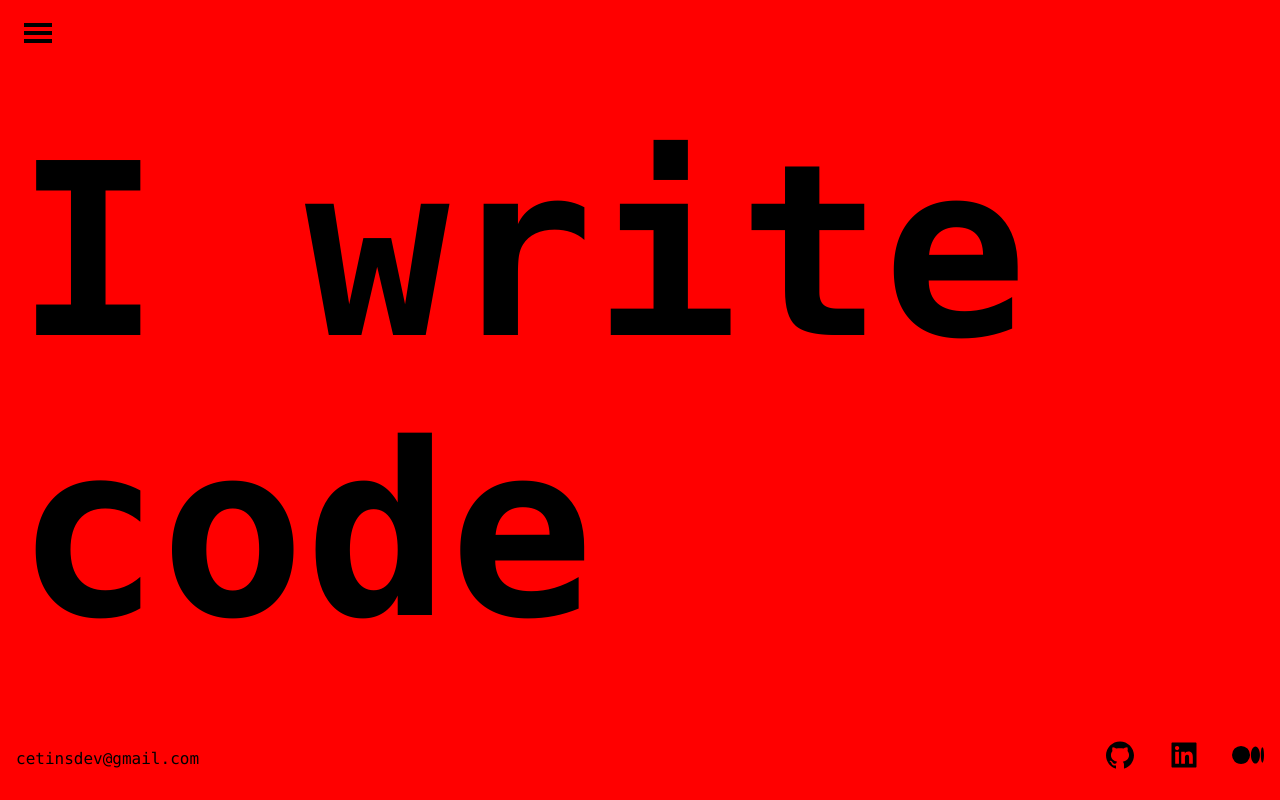
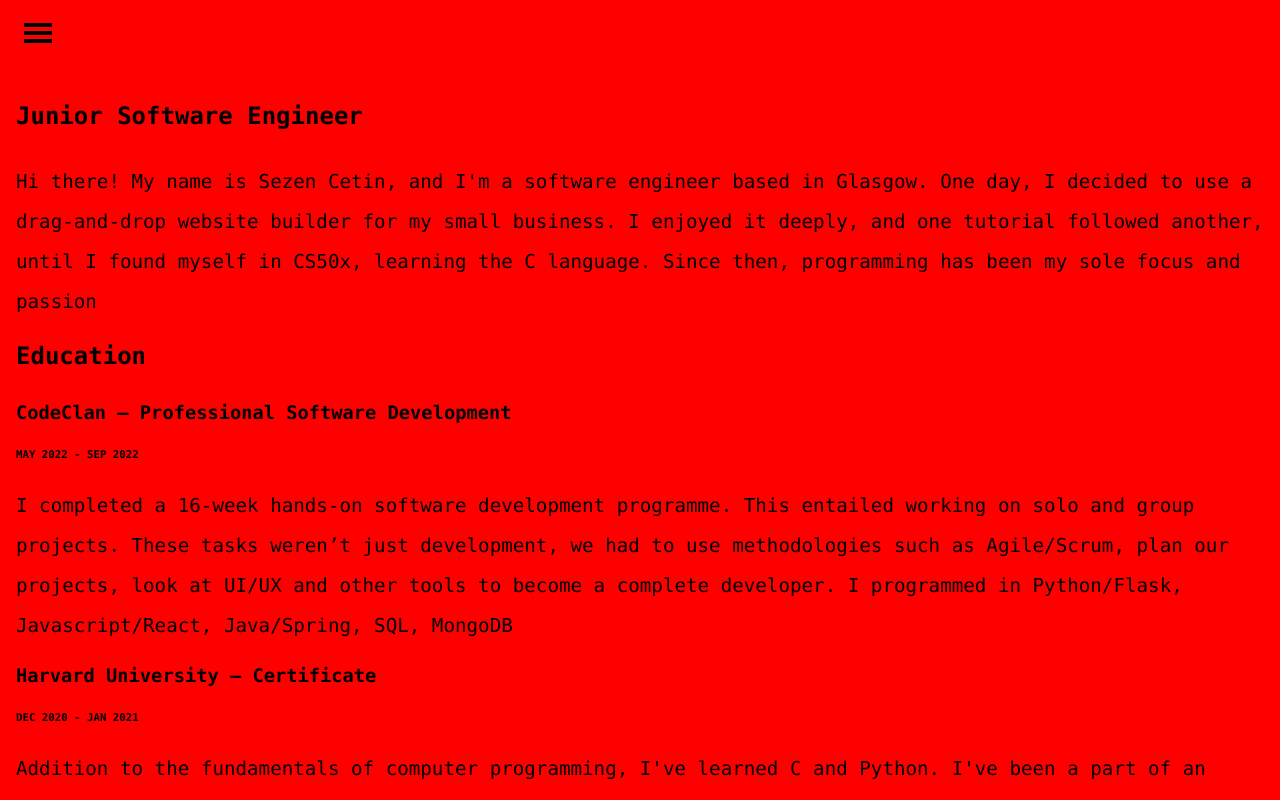
Before and after one commit to Cetins/ctns, a React (Create React App) app: page /about in a window 1280 px wide. Built offline with nearby package versions, Linux system fonts and the light colour scheme; a web font is replaced by a local one.

Commit message:
new routes created

```diff
--- a/src/App.css
+++ b/src/App.css
@@ -4,12 +4,6 @@
   --secondary-text: gray;
   --accent-color: green;
 }
-
-/* * {
-  box-sizing: border-box;
-  padding: 0;
-  margin: 0;
-} */
 
 html,
 body {
@@ -63,6 +57,21 @@ body {
   margin: 1rem;
 }
 
+/* Main content  */
+
+.main-content {
+  margin: 1rem;
+}
+
+.subtitle {
+  margin-bottom: 2rem;
+}
+
+.text {
+  font-size: 1.2rem;
+  line-height: 2.5rem;
+}
+
 /* Footer */
 
 footer {
@@ -106,4 +115,11 @@ footer {
     font-size: 1.6rem;
     margin: 0 0 0 .8rem;
   }
+  .text {
+    font-size: 1rem;
+    line-height: 2rem;
+  }
+
+  .subtitle { line-height: 2rem; }
+  .sm-title { line-height: 2rem; }
 }
--- a/src/App.js
+++ b/src/App.js
@@ -1,15 +1,29 @@
+import { BrowserRouter as Router, Routes, Route, Navigate, Outlet} from "react-router-dom";
 import './App.css';
 import Footer from './components/Footer';
 import HamburgerMenu from './components/HamburgerMenu';
+import Home from './pages/Home';
+import About from "./pages/About";
+import Projects from "./pages/Projects";
+
+const PrivateRoute = () => {
+  const auth = null;
+  return auth ? <Outlet /> : <Navigate to="/HomeContainer" />;
+}
 
 function App() {
+
   return (
     <div className="main-container">
-      <HamburgerMenu />
-      <main className='hero'>
-        <h1 className='hero-text'>I write code</h1>
-      </main>
-      <Footer />
+      <Router>
+        <HamburgerMenu />
+        <Routes>
+          <Route exact path='/' element={<Home />} />
+          <Route exact path='/about' element={<About />} />
+          <Route exact path='/projects' element={<Projects />} />
+        </Routes>
+        <Footer />
+      </Router>
     </div>
   );
 }
--- /dev/null
+++ b/src/components/Education.jsx
@@ -0,0 +1,33 @@
+import React from 'react';
+
+const Education = () => {
+  return (
+    <div>
+      <header>
+        <h2 className='subtitle'>Education</h2>
+      </header>
+      <main>
+        <div>
+          <section>
+            <h3 className='sm-title'>CodeClan – Professional Software Development  </h3>
+            <h6>MAY 2022 - SEP 2022</h6>
+            <p className='text'>I completed a 16-week hands-on software development programme. This entailed working on solo and group projects. These tasks weren’t just development, we had to use methodologies such as Agile/Scrum, plan our projects, look at UI/UX and other tools to become a complete developer.
+            I programmed in Python/Flask, Javascript/React, Java/Spring, SQL, MongoDB</p>
+          </section>
+          <section>
+            <h3 className='sm-title'>Harvard University — Certificate</h3>
+            <h6>DEC 2020 - JAN 2021</h6>
+            <p className='text'>Addition to the fundamentals of computer programming, I've learned C and Python. I've been a part of an amazing online community where we solve problem sets by guiding each other on our CS50 forum.</p>
+          </section>
+          <section>
+            <h3 className='sm-title'>Istanbul University – BA, Modern Greek Literature</h3>
+            <h6>SEP 2000 - AUG 2007</h6>
+            <p className='text'>I completed my undergraduate studies in Modern Greek Literature, where I learned about an amazing literature and discovered the great history of ancient Greece.</p>
+          </section>
+        </div>
+      </main>
+    </div>
+  )
+}
+
+export default Education;
--- /dev/null
+++ b/src/components/Experience.jsx
@@ -0,0 +1,9 @@
+import React from 'react'
+
+const Experience = () => {
+  return (
+    <div>Experience</div>
+  )
+}
+
+export default Experience
--- a/src/components/HamburgerMenu.jsx
+++ b/src/components/HamburgerMenu.jsx
@@ -14,6 +14,7 @@ const HamburgerMenu = () => {
         <nav className="nav">
           <button className="hamburger-button" onClick={toggleMenu}><FaRegWindowClose /></button>
           <ul className="nav-ul">
+            <li><a className="nav-a" href="/">Home</a></li>
             <li><a className="nav-a" href="/about">About</a></li>
             <li><a className="nav-a" href="/projects">Projects</a></li>
           </ul>
--- /dev/null
+++ b/src/pages/About.jsx
@@ -0,0 +1,20 @@
+import React from 'react'
+import Education from '../components/Education'
+import Experience from '../components/Experience'
+
+const About = () => {
+  return (
+    <article className='main-content'>
+        <header>
+            <h2 className='subtitle'>Junior Software Engineer</h2>
+        </header>
+        <main>
+            <p className='text'>Hi there! My name is Sezen Cetin, and I'm a software engineer based in Glasgow. One day, I decided to use a drag-and-drop website builder for my small business. I enjoyed it deeply, and one tutorial followed another, until I found myself in CS50x, learning the C language. Since then, programming has been my sole focus and passion</p>
+            <Education />
+            <Experience />
+        </main>
+    </article>
+  )
+}
+
+export default About
--- /dev/null
+++ b/src/pages/Home.jsx
@@ -0,0 +1,11 @@
+import React from 'react';
+
+const Home = () => {
+  return (
+    <main className='hero'>
+        <h1 className='hero-text'>I write code</h1>
+    </main>
+  )
+}
+
+export default Home;
--- /dev/null
+++ b/src/pages/Projects.jsx
@@ -0,0 +1,9 @@
+import React from 'react'
+
+const Projects = () => {
+  return (
+    <div>Projects</div>
+  )
+}
+
+export default Projects
```
